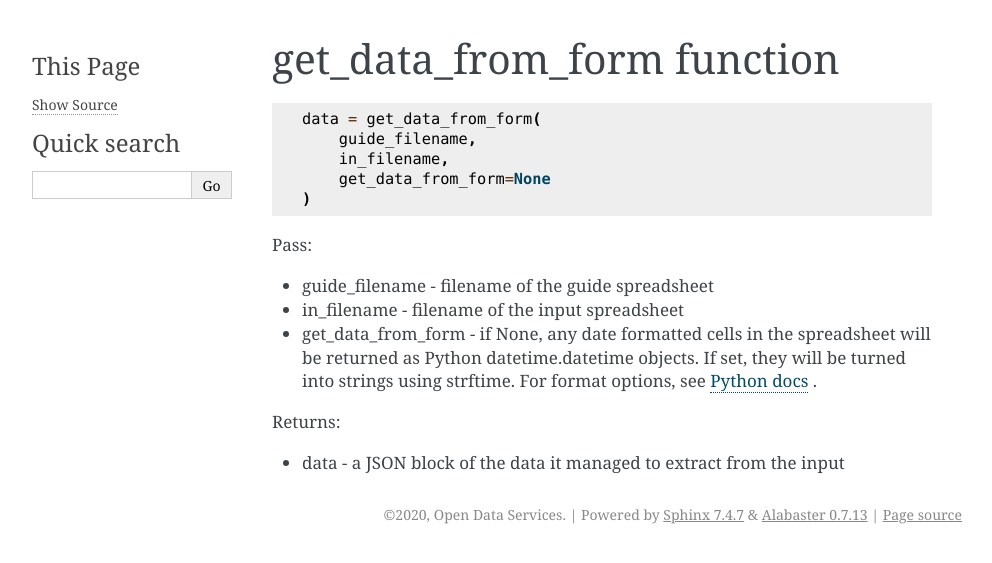
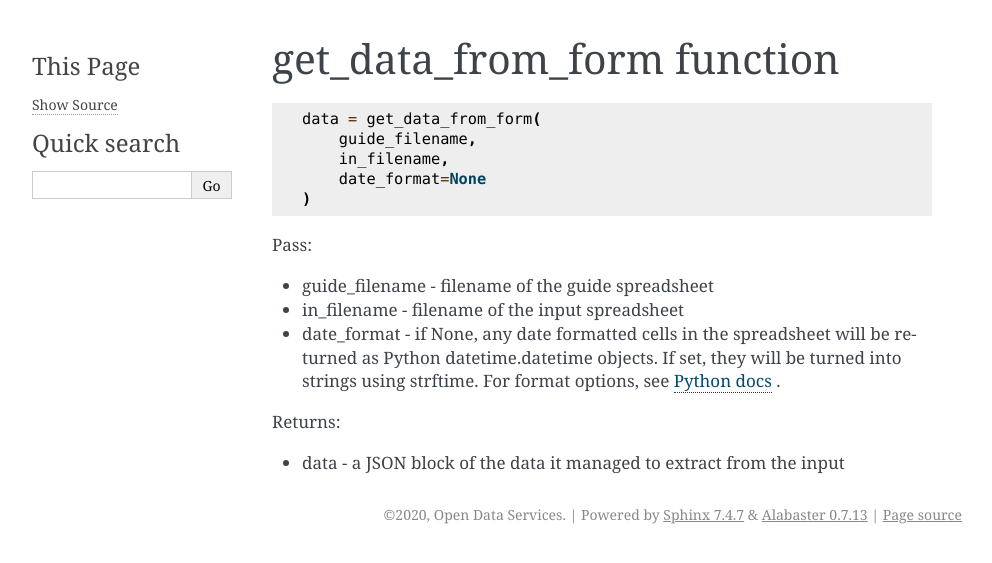
Before and after one commit to OpenDataServices/spreadsheet-forms, a Sphinx documentation site: the page built from docs/api/get_data_from_form.rst, in a window 1280 px wide. Shown: the top 563 px of the page, without its empty margins (148-1140 px from the left). Built offline with Sphinx 7.4.7, drawn with Linux system fonts in a browser that asks for light colours.

Commit message:
docs: Fix get_data_from_form - parameter was incorrectly labelled

```diff
--- a/docs/api/get_data_from_form.rst
+++ b/docs/api/get_data_from_form.rst
@@ -6,14 +6,14 @@ get_data_from_form function
     data = get_data_from_form(
         guide_filename,
         in_filename,
-        get_data_from_form=None
+        date_format=None
     )
 
 Pass:
 
 * guide_filename - filename of the guide spreadsheet
 * in_filename - filename of the input spreadsheet
-* get_data_from_form - if None, any date formatted cells in the spreadsheet will be returned as Python datetime.datetime objects.
+* date_format - if None, any date formatted cells in the spreadsheet will be returned as Python datetime.datetime objects.
   If set, they will be turned into strings using strftime.
   For format options, see `Python docs <https://docs.python.org/3/library/datetime.html#strftime-and-strptime-format-codes>`_ .
 
```
